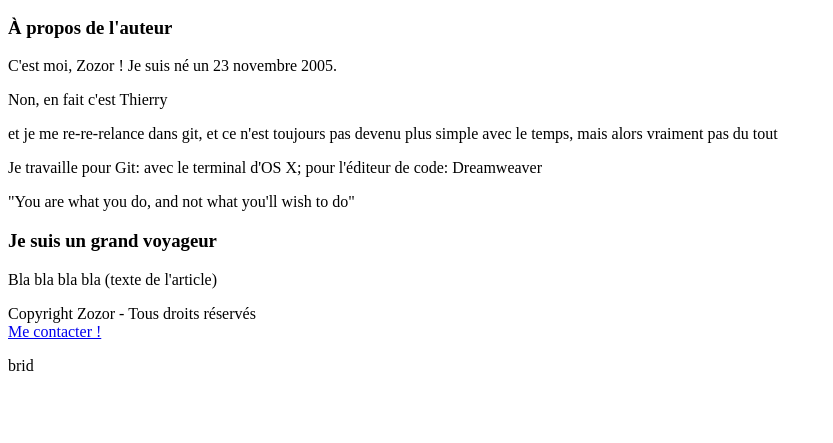
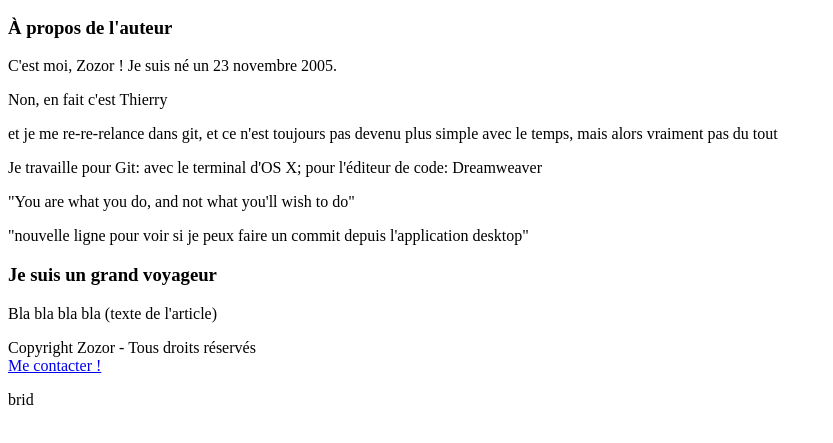
Before and after one commit to thdusordet/DMW1, a plain HTML site: page index.html in a window 1280 px wide. Shown: the part 183-626 px from the top of the page, without its empty margins (0-833 px from the left). Drawn offline with Linux system fonts and the light colour scheme.

Commit message:
Update index.html
Ajout une ligne de texte: nlle ligne pour voir si je peux committer directement depuis l'application desktop…

```diff
--- a/index.html
+++ b/index.html
@@ -27,6 +27,7 @@
 				<p>et je me re-re-relance dans git, et ce n'est toujours pas devenu plus simple avec le temps, mais alors vraiment pas du tout</p>
 				<p>Je travaille pour Git: avec le terminal d'OS X;  pour l'éditeur de code: Dreamweaver</p>
 				<p>"You are what you do, and not what you'll wish to do"</p>
+				<p>"nouvelle ligne pour voir si je peux faire un commit depuis l'application desktop"</p>
             </aside>
             <article>
                 <h1>Je suis un grand voyageur</h1>
```
